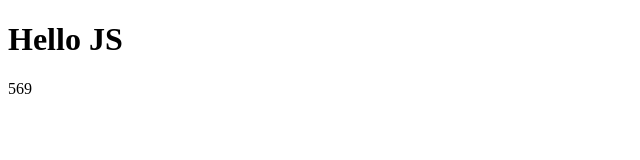
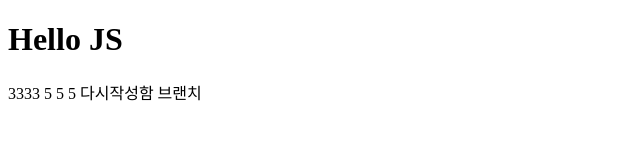
Before and after one commit to minbae/test, a plain HTML site: page 77.html in a window 1280 px wide. Shown: the whole page, without its empty margins (0-640 px from the left). Drawn offline with Linux system fonts and the light colour scheme.

Commit message:
no message

```diff
--- a/77.html
+++ b/77.html
@@ -8,7 +8,10 @@ console.log(“Hello world!”);
 2222233333333333
 
 </script>
-569
+3333
+                               5                                    5                                5
+
+                            다시작성함 브랜치
 <p></p>
 </body>
 </html>
```
